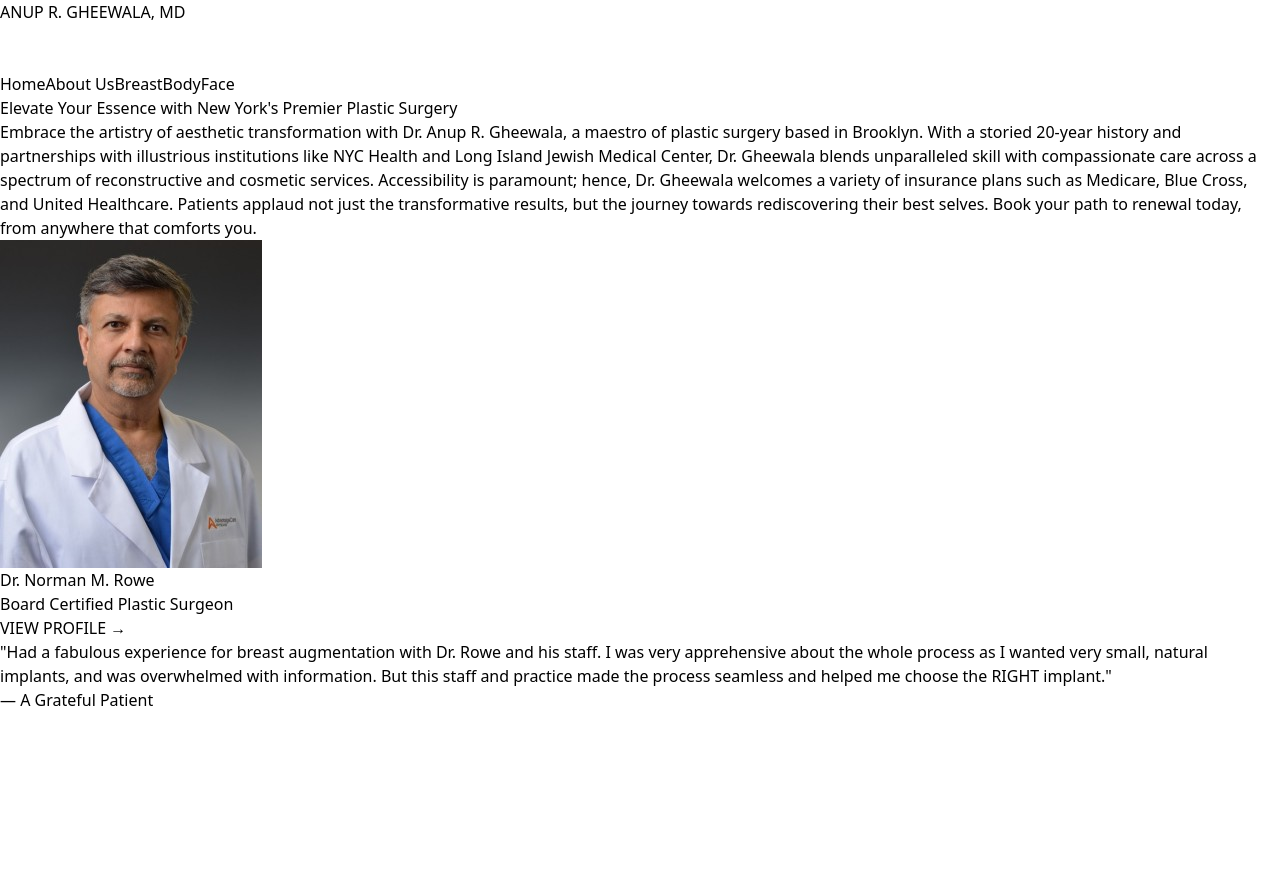
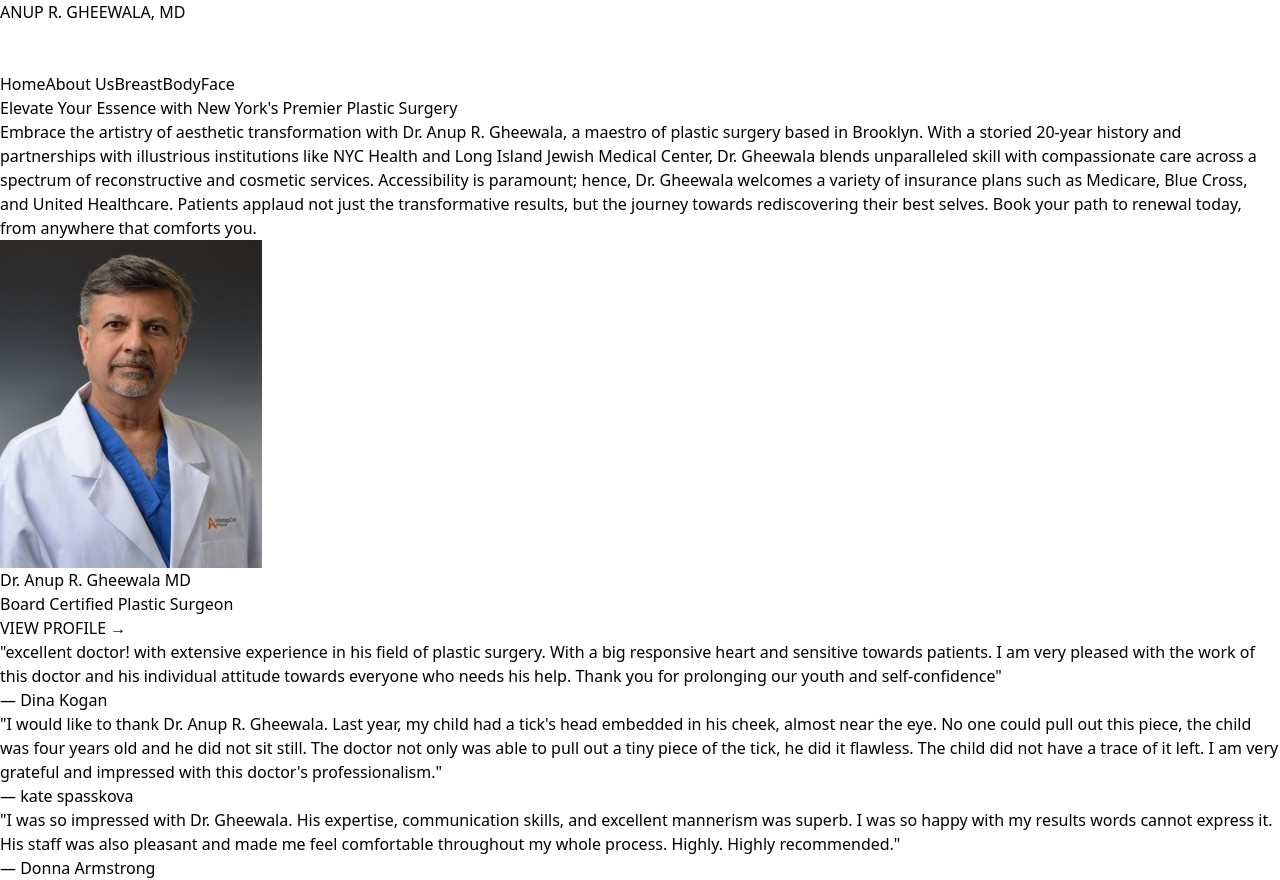
Before and after one commit to zikrya/Dr.Gheewala-Site, a React (Vite) app: page /about in a window 1280 px wide. Before the commit the page ends 800 px from the top, so only its background shows below. Built offline with nearby package versions, Linux system fonts and the light colour scheme.

Commit message:
[REFRACTOR] Corrected layout and text

```diff
--- a/src/components/AboutComponents.jsx/Doctor.jsx
+++ b/src/components/AboutComponents.jsx/Doctor.jsx
@@ -2,20 +2,43 @@ import React from 'react';
 
 const Doctor = () => {
   return (
-    <div className="flex flex-row items-start bg-gray-50 p-8">
-      <div className="flex flex-col items-center mr-12">
-        <img src="./dr-anup-gheewala.jpeg" alt="Dr. Norman M. Rowe" className="w-48 h-48 object-cover rounded-full border-4 border-gray-300" />
-        <h2 className="text-xl font-semibold mt-4">Dr. Norman M. Rowe</h2>
-        <p className="text-md">Board Certified Plastic Surgeon</p>
-        <a href="/profile" className="text-red-600 hover:text-red-800 transition-colors mt-2 text-sm">
-          VIEW PROFILE →
-        </a>
+    <div className="flex flex-col md:flex-row items-start bg-gray-50 p-4 md:p-8 gap-4 md:gap-8">
+      <div className="flex flex-col bg-white p-4 md:p-6 rounded-lg shadow-md w-full md:w-1/3 h-[435px]">
+        <img
+          src="./dr-anup-gheewala.jpeg"
+          alt="Dr. Norman M. Rowe"
+          className="w-32 h-32 md:w-48 md:h-48 object-cover rounded-full border-4 border-gray-300 mx-auto"
+        />
+        <div className="text-center mt-4 md:mt-0">
+          <h2 className="text-xl md:text-2xl font-semibold">Dr. Anup R. Gheewala MD</h2>
+          <p className="text-sm md:text-md mt-2">Board Certified Plastic Surgeon</p>
+          <a
+            href="/profile"
+            className="text-red-600 hover:text-red-800 transition-colors mt-4 text-xs md:text-sm"
+          >
+            VIEW PROFILE →
+          </a>
+        </div>
       </div>
-      <div className="bg-white p-6 rounded-lg shadow-md w-96">
+      <div className='flex flex-col gap-4 md:w-2/3'>
+        <div className="bg-white p-4 md:p-6 rounded-lg shadow-md">
         <blockquote className="text-md italic">
-          "Had a fabulous experience for breast augmentation with Dr. Rowe and his staff. I was very apprehensive about the whole process as I wanted very small, natural implants, and was overwhelmed with information. But this staff and practice made the process seamless and helped me choose the RIGHT implant."
+        "excellent doctor! with extensive experience in his field of plastic surgery. With a big responsive heart and sensitive towards patients. I am very pleased with the work of this doctor and his individual attitude towards everyone who needs his help. Thank you for prolonging our youth and self-confidence"
         </blockquote>
-        <p className="mt-4 text-right text-sm">— A Grateful Patient</p>
+        <p className="mt-4 text-right text-sm">— Dina Kogan</p>
+      </div>
+      <div className="bg-white p-4 md:p-6 rounded-lg shadow-md">
+        <blockquote className="text-md italic">
+        "I would like to thank Dr. Anup R. Gheewala. Last year, my child had a tick's head embedded in his cheek, almost near the eye. No one could pull out this piece, the child was four years old and he did not sit still. The doctor not only was able to pull out a tiny piece of the tick, he did it flawless. The child did not have a trace of it left. I am very grateful and impressed with this doctor's professionalism."
+        </blockquote>
+        <p className="mt-4 text-right text-sm">— kate spasskova</p>
+      </div>
+      <div className="bg-white p-4 md:p-6 rounded-lg shadow-md">
+        <blockquote className="text-md italic">
+        "I was so impressed with Dr. Gheewala. His expertise, communication skills, and excellent mannerism was superb. I was so happy with my results words cannot express it. His staff was also pleasant and made me feel comfortable throughout my whole process. Highly. Highly recommended."
+        </blockquote>
+        <p className="mt-4 text-right text-sm">— Donna Armstrong</p>
+      </div>
       </div>
     </div>
   );
```
